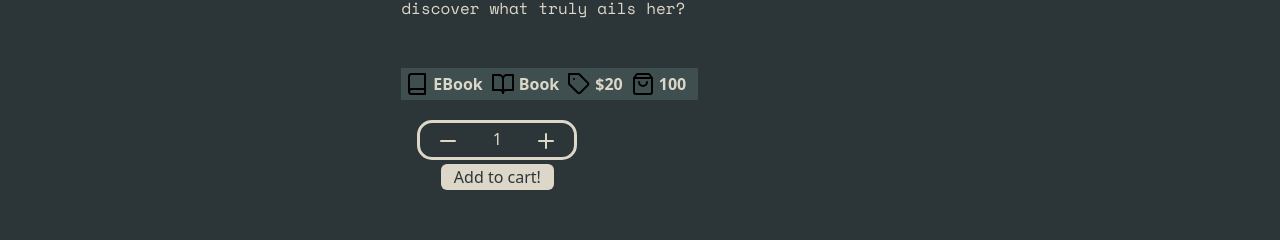
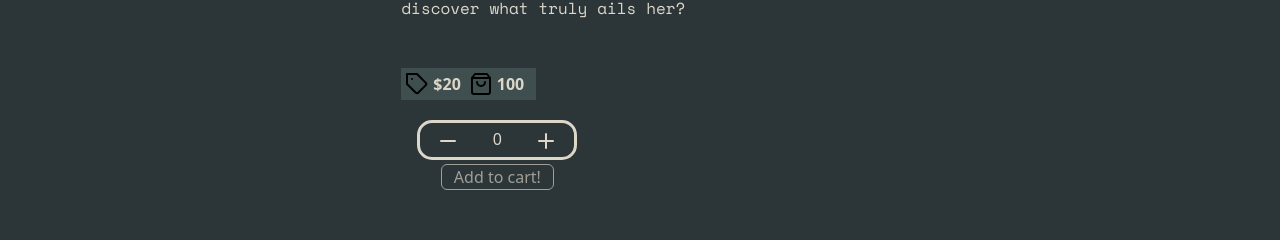
Before and after one commit to LauraMont/Ecomm-laura-montano, a React (Create React App) app: page /detail/1 in a window 1280 px wide. Shown: the part 457-697 px from the top of the page. Built offline with nearby package versions, Linux system fonts and the light colour scheme; a web font is replaced by a local one.

Commit message:
implementacion de eventos y cart

```diff
--- a/src/App.js
+++ b/src/App.js
@@ -4,6 +4,7 @@ import NavBar from "./containers/Navbar";
 import ItemListContainer from "./containers/ItemListContainer";
 import ItemDetailContainer from "./containers/ItemDetailContainer";
 import { BrowserRouter as Router ,Routes,Route, BrowserRouter } from "react-router-dom";
+import Cart from "./containers/Cart";
 import "./App.css";
 
 function App() {
@@ -16,6 +17,7 @@ function App() {
                     <Route exact path='/Home' element ={<ItemListContainer/>}/>
                     <Route exact path='category/:id' element ={<ItemListContainer/>}/>
                     <Route exact path='detail/:id' element ={<ItemDetailContainer/>}/>
+                    <Route exact path='cart' element ={<Cart/>}/>
                     //varia el texto con :
                 </Routes>
 
--- a/src/components/ItemCount.js
+++ b/src/components/ItemCount.js
@@ -19,7 +19,7 @@ const ItemCount = ({stock,initial, onAdd})=>{
                 <a  onClick={()=>{HandlerAdd()}}><FiPlus className="pdpBtns"/></a>
             </div>
             <div >
-                <button type="button" className="btn py-0 " onClick={()=>{onAdd(rate)}}>Add to cart!</button>
+                <button type="button" className="btn py-0 " disabled={rate==0 && true} onClick={()=>{onAdd(rate)}}>Add to cart!</button>
             </div>
         </div>
     );
--- a/src/components/ItemDetail.js
+++ b/src/components/ItemDetail.js
@@ -1,12 +1,33 @@
+import { useState } from "react";
 import { FiBook , FiBookOpen,FiClipboard ,FiTag , FiShoppingBag} from "react-icons/fi";
+import { Link } from "react-router-dom";
 import ItemCount from "./ItemCount";
 
-const Handler = (count)=>{
-    alert(`${count} products are added to your shopping cart`)
-}
 
-const ItemDetail = ({item})=>{
+const ItemDetail = ({item ,ebook ,fisicBook})=>{
+    let ebookClass ,fisicBookClass ,ebookText , fisicBookText;
+    //Se definen si los iconos de ebook o book aparecen segun disponibilidad del libro (ebook:version digital , book:version fisica)
+    if(ebook){
+        ebookClass = "iconBooks";
+        ebookText = "ps-1 px-2";
+    }else{
+        ebookClass ="d-none";
+        ebookText ="d-none";
+    }
+    if(fisicBook){
+        fisicBookClass = "iconBooks";
+        fisicBookText = "ps-1 pe-2";
+    }else{
+        fisicBookClass ="d-none";
+        fisicBookText ="d-none";
+    }
+
+    const [Count,setCount]= useState(0);
     //PDP de un libro
+    const Handler = (count)=>{
+        alert(`${count} products are added to your shopping cart`);
+        setCount(count);
+    }
     return(
         <main className="row p-5 m-0">
             <div className="col-2 d-flex justify-content-center align-items-start  p-5 mx-5">
@@ -17,16 +38,22 @@ const ItemDetail = ({item})=>{
                 <p className="mono-text">{item.author}</p>
                 <p className="mono-text fs-6">{item.description}</p>
                 <div className=" iconsPDP mt-5 p-1 d-flex align-items-center">
-                    <FiBook className="iconBooks "/> <strong className="ps-1 pe-2">EBook</strong>
-                    <FiBookOpen className="iconBooks "/> <strong className="ps-1 px-2">Book</strong>
+                    <FiBook className={fisicBookClass}/> <strong className={fisicBookText}>EBook</strong>
+                    <FiBookOpen className={ebookClass}/> <strong className={ebookText}>Book</strong>
                     <FiTag className="iconBooks "/> <strong className="ps-1 pe-2">${item.price}</strong>
                     <FiShoppingBag className="iconBooks "/> <strong className="ps-1 pe-2">{item.stock}</strong>
                 </div>
-                <ItemCount
-                stock = {item.stock}
-                initial = "1"
-                onAdd = {Handler}
-                />
+                {
+                    Count === 0 ?
+                    <ItemCount
+                        stock = {item.stock}
+                        initial = "0"
+                        onAdd = {Handler}
+                    />:
+                    <Link to='/cart'>
+                        <button type="button" className="btn py-0 " >Checkout</button>
+                    </Link>
+                }
             </div>
         </main>
     )
--- /dev/null
+++ b/src/containers/Cart.js
@@ -0,0 +1,10 @@
+
+const Cart = ()=>{
+    return(
+        <main>
+            <h1>You are in the Shopping Cart</h1>
+        </main>
+    )
+}
+
+export default Cart;
--- a/src/containers/Navbar.js
+++ b/src/containers/Navbar.js
@@ -27,7 +27,7 @@ const NavBar = ()=>{
                         </li>
                     </ul>
                     <div>
-                        <Link to='/' className='icon' >
+                        <Link to='/cart' className='icon' >
                             <CartWidget />
                         </Link>
                     </div>
```
